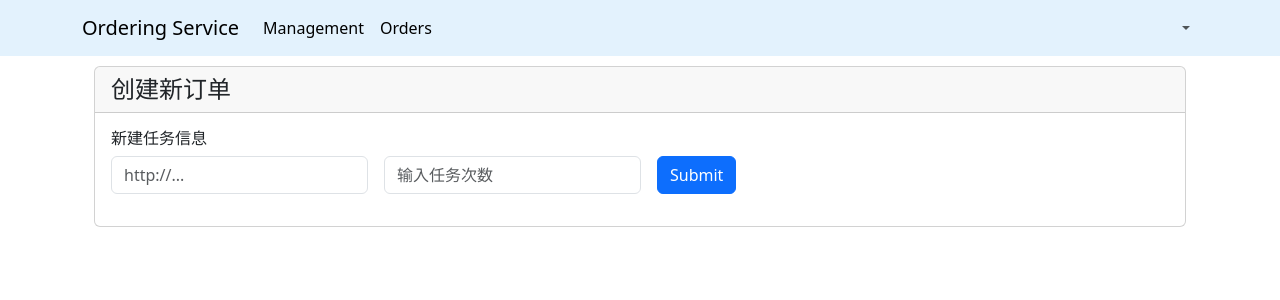
After one commit to LamoYc8/flask-tutorial, a Python web app: template flask-blueprint-web/app/templates/order_create.html in a window 1280 px wide. The commit adds this page. Shown: the top 300 px of the page. Run offline with Jinja, Linux system fonts and the light colour scheme; the template is opened without the code that fills it, so the values that code supplies are empty.

Commit message:
Order creation page built, and modular HTML structure

```diff
--- /dev/null
+++ b/flask-blueprint-web/app/templates/layout.html
@@ -0,0 +1,55 @@
+<!DOCTYPE html>
+<html lang="en">
+<!--common shared feature for all pages-->
+<head>
+    <meta charset="UTF-8">
+    <meta name="viewport" content="width=device-width, initial-scale=1.0">
+    <title>Flask-Web</title>
+    <link rel="stylesheet" href="/static/bootstrap-5.3.8-dist/css/bootstrap.css">
+</head>
+
+<body>
+    <nav class="navbar navbar-expand-lg" style="background-color: #e3f2fd;" data-bs-theme="light">
+        <div class="container">
+            <a class="navbar-brand" href="#">Ordering Service</a>
+            <button class="navbar-toggler" type="button" data-bs-toggle="collapse"
+                data-bs-target="#navbarSupportedContent" aria-controls="navbarSupportedContent" aria-expanded="false"
+                aria-label="Toggle navigation">
+                <span class="navbar-toggler-icon"></span>
+            </button>
+            <div class="collapse navbar-collapse" id="navbarSupportedContent">
+                <ul class="navbar-nav me-auto mb-2 mb-lg-0">
+                    <li class="nav-item"><a class="nav-link active" aria-current="page" href="#">Management</a></li>
+                    <li class="nav-item"><a class="nav-link active" aria-current="page" href="/order/list">Orders</a></li>
+                </ul>
+                <ul class="navbar-nav ms-auto mb-2 mb-lg-0">
+                    <li class="nav-item dropdown">
+                        <a class="nav-link dropdown-toggle" href="#" role="button" data-bs-toggle="dropdown"
+                            aria-expanded="false">{{ fetch_client_name() }}
+                            <span class="caret"></span></a>
+                        <ul class="dropdown-menu">
+                            <li><a class="dropdown-item" href="#">Profile</a></li>
+                            <li><a class="dropdown-item" href="#">Another action</a></li>
+                            <li>
+                                <hr class="dropdown-divider">
+                            </li>
+                            <li><a class="dropdown-item" href="#">Logout</a></li>
+                        </ul>
+                    </li>
+                </ul>
+            </div>
+        </div>
+    </nav>
+
+    <div class="container" style="margin-top: 10px;">
+        {% block body %}{%endblock%}
+    </div>
+
+    <script src="/static/jquery-3.7.1.min.js"></script>
+    <script src="https://cdn.jsdelivr.net/npm/@popperjs/core@2.11.8/dist/umd/popper.min.js"></script>
+    <!-- boot5.3 dropdown feature depends on popper.js, and must be loaded before bootstrap itself-->
+    <script src="/static/bootstrap-5.3.8-dist/js/bootstrap.js"></script>
+
+</body>
+
+</html>
--- /dev/null
+++ b/flask-blueprint-web/app/templates/order_create.html
@@ -0,0 +1,28 @@
+{% extends 'layout.html' %}
+
+{% block body %}
+
+ <div class="container" style="margin-top: 10px;">
+        <div class="card">
+            <h4 class="card-header">创建新订单</h4>
+            <div class="card-body">
+                <h6 class="card-title">新建任务信息</h6>
+                <form class="row g-3">
+                    <div class="col-auto">
+                        <label class="visually-hidden">Web URL</label>
+                        <input type="url" class="form-control" placeholder="http://...">
+                    </div>
+                    <div class="col-auto">
+                        <label class="visually-hidden">执行次数</label>
+                        <input class="form-control" type="number" name="count" placeholder="输入任务次数">
+                    </div>
+                    <div class="col-auto">
+                        <button type="submit" class="btn btn-primary mb-3">Submit</button>
+                    </div>
+                </form>
+            </div>
+        </div>
+
+    </div>
+
+{%endblock%}
--- a/flask-blueprint-web/app/views/order.py
+++ b/flask-blueprint-web/app/views/order.py
@@ -34,9 +34,9 @@ def get_order_list():
 
     real_name = usr_inform['real_name']
     # display the query result
-    return render_template('order_list.html', list=order_list, status_dict=status, client_name=real_name)
+    return render_template('order_list.html', list=order_list, status_dict=status)
 
 
-@od.route('/order', methods=['POST'])
+@od.route('/order/create', methods=['GET'])
 def create_order():
-    return 'order is placed!'
+    return render_template('order_create.html')
```
Also changed, not shown: flask-blueprint-web/app/__init__.py (+10 -1 lines), flask-blueprint-web/app/templates/order_list.html (+8 -55 lines).
